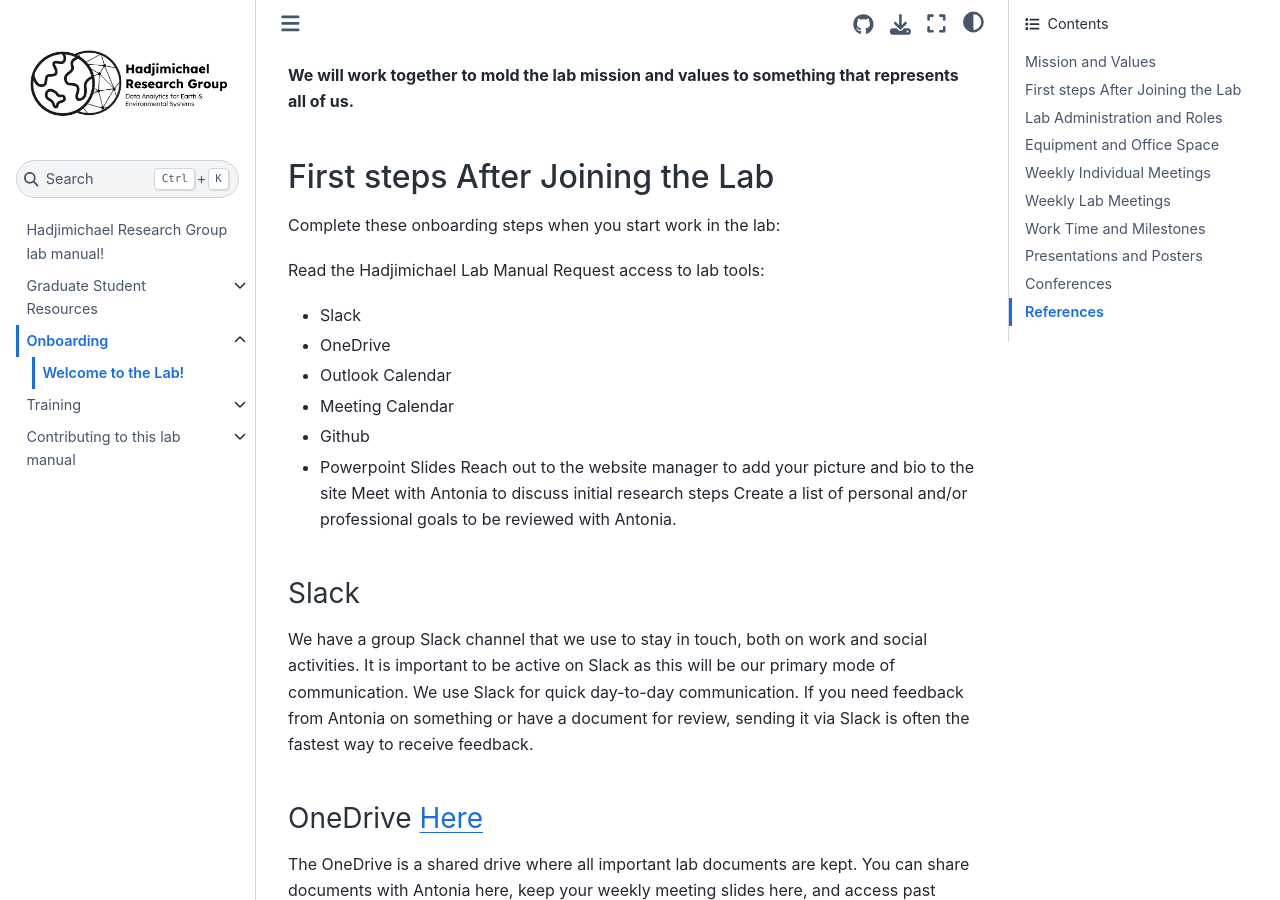
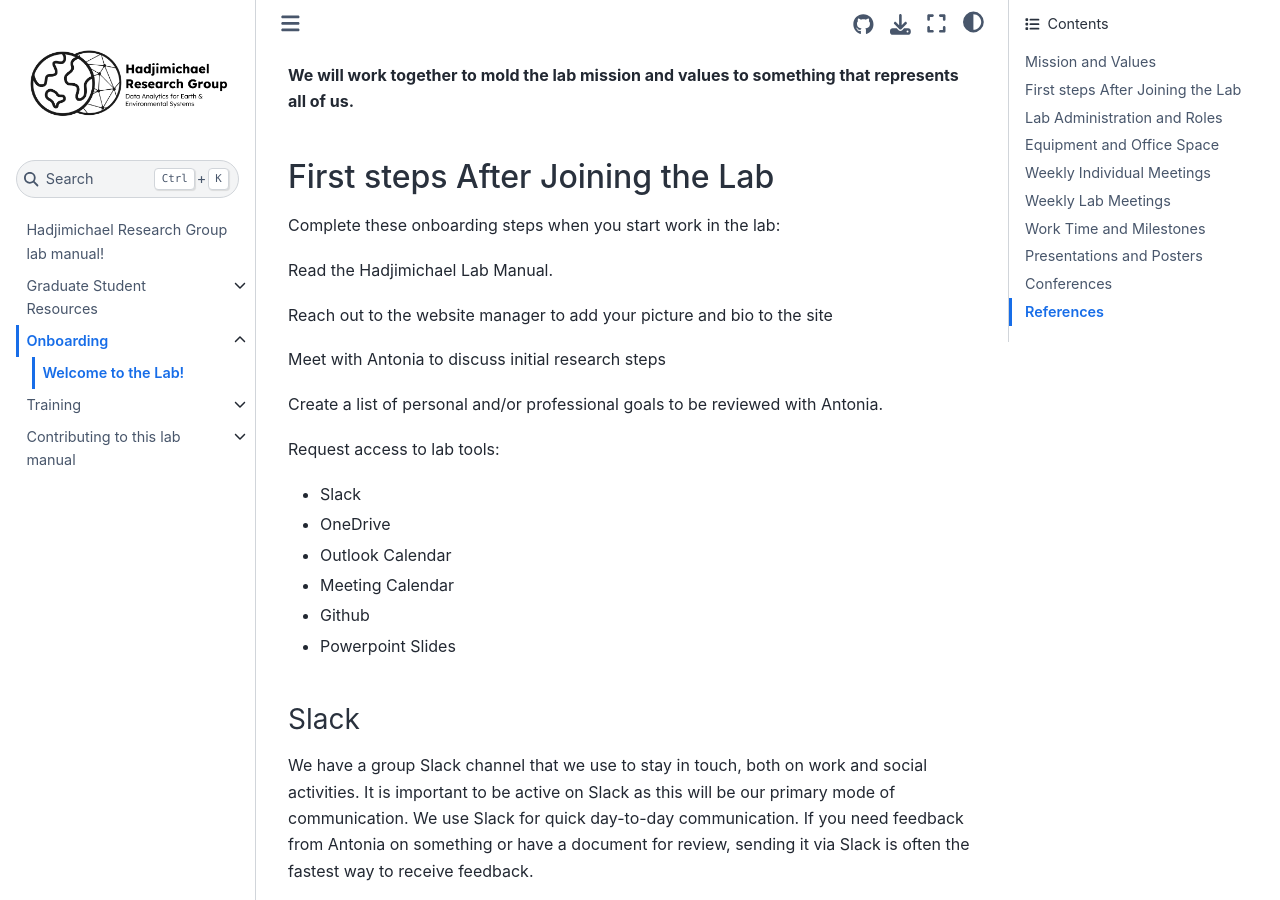
Before and after one commit to HadjimichaelResearchGroup/HadjimichaelResearchGroup.github.io, a Jupyter Book: the page built from docs/Onboarding/LabOnboarding.md, in a window 1280 px wide and 900 px high, scrolled down 321 px. Built offline with Jupyter Book 1.0.4 settings and Sphinx 7.4.7 and the Sphinx Book theme 1.1.4, drawn with Linux system fonts in a browser that asks for light colours; part of the change alters nothing that is shown.

```diff
--- a/docs/Onboarding/LabOnboarding.md
+++ b/docs/Onboarding/LabOnboarding.md
@@ -9,7 +9,14 @@ The Hadjimichael Lab is a team of interdisciplinary scientists investigating com
 ### First steps After Joining the Lab
 Complete these onboarding steps when you start work in the lab:
 
-Read the Hadjimichael Lab Manual
+Read the Hadjimichael Lab Manual.
+
+Reach out to the website manager to add your picture and bio to the site
+
+Meet with Antonia to discuss initial research steps
+
+Create a list of personal and/or professional goals to be reviewed with Antonia.
+
 Request access to lab tools:
 - Slack
 - OneDrive
@@ -17,9 +24,6 @@ Request access to lab tools:
 - Meeting Calendar
 - Github
 - Powerpoint Slides
-Reach out to the website manager to add your picture and bio to the site
-Meet with Antonia to discuss initial research steps
-Create a list of personal and/or professional goals to be reviewed with Antonia.
 
 #### Slack
 We have a group Slack channel that we use to stay in touch, both on work and social activities. It is important to be active on Slack as this will be our primary mode of communication. We use Slack for quick day-to-day communication. If you need feedback from Antonia on something or have a document for review, sending it via Slack is often the fastest way to receive feedback.
```
